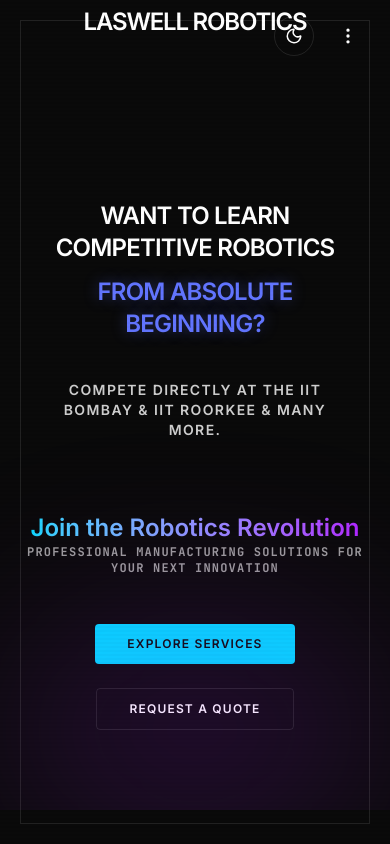
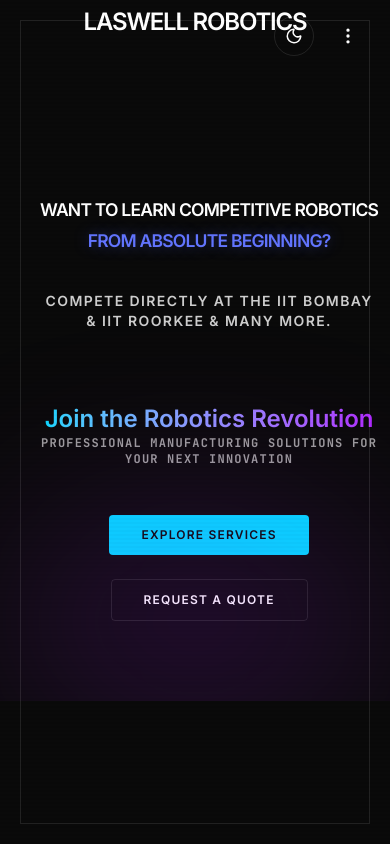
Before and after one commit to Meetva247/laswell-web, a React (Vite) app: page / in a window 390 px wide. Shown: the top 844 px of the page. Built offline with nearby package versions, Linux system fonts and the light colour scheme.

Commit message:
style: force white-space-nowrap and vw units to guarantee single line text per span

```diff
--- a/src/components/Sections/Hero.jsx
+++ b/src/components/Sections/Hero.jsx
@@ -20,8 +20,8 @@
                     <div className="flex flex-col items-center gap-2 md:gap-4 py-10 w-full">
                         <div className="flex flex-col items-center gap-6 w-full px-4">
                             <h1 className="text-center font-black tracking-tighter uppercase leading-[1.1] w-full">
-                                <span className="text-white block mb-3 text-2xl sm:text-3xl md:text-4xl lg:text-5xl xl:text-6xl 2xl:text-7xl">Want to learn competitive robotics</span>
-                                <span className="text-color-flex block text-2xl sm:text-3xl md:text-4xl lg:text-5xl xl:text-6xl 2xl:text-7xl">from absolute beginning?</span>
+                                <span className="text-white block mb-3 whitespace-nowrap text-[4.5vw] sm:text-2xl md:text-4xl lg:text-5xl xl:text-6xl 2xl:text-7xl">Want to learn competitive robotics</span>
+                                <span className="text-color-flex block whitespace-nowrap text-[4.5vw] sm:text-2xl md:text-4xl lg:text-5xl xl:text-6xl 2xl:text-7xl">from absolute beginning?</span>
                             </h1>
                             <h2 className="text-center text-sm sm:text-base md:text-lg lg:text-xl xl:text-2xl font-bold tracking-widest uppercase text-brand-text/80 max-w-4xl mt-4">
                                 Compete directly at the IIT Bombay & IIT Roorkee & many more.
```
